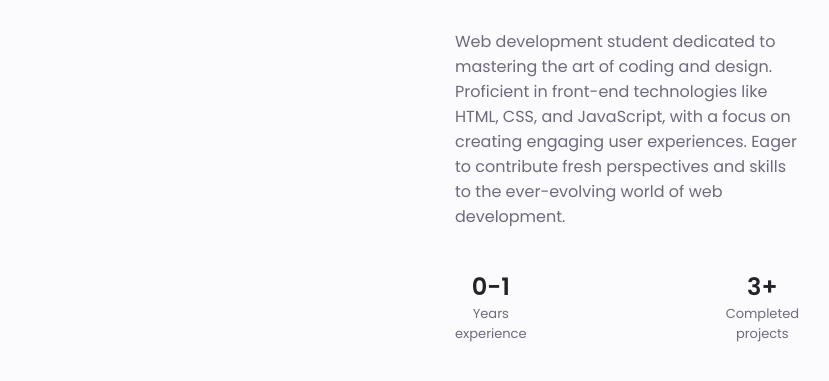
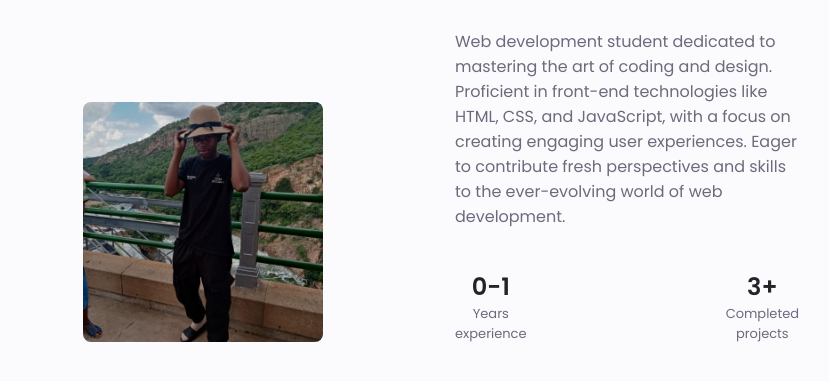
Before and after one commit to SteezyD21/SteezyD21.github.io, a website: page index.html in a window 1280 px wide. Shown: the part 803-1184 px from the top of the page, without its empty margins (225-1054 px from the left). Drawn offline with nearby package versions, Linux system fonts and the light colour scheme.

Commit message:
added a picture

```diff
--- a/index.html
+++ b/index.html
@@ -160,7 +160,7 @@
         <span class="section_subtitle">My introduction</span>
 
         <div class="about_container container grid">
-          <img src="./files/images/aboutImage.png" alt="" class="about_img" />
+          <img src="./assets/download.jpeg" alt="" class="about_img" />
 
           <div class="about_data">
             <p class="about_description">
```
Also changed, not shown: assets/download.jpeg (added).
